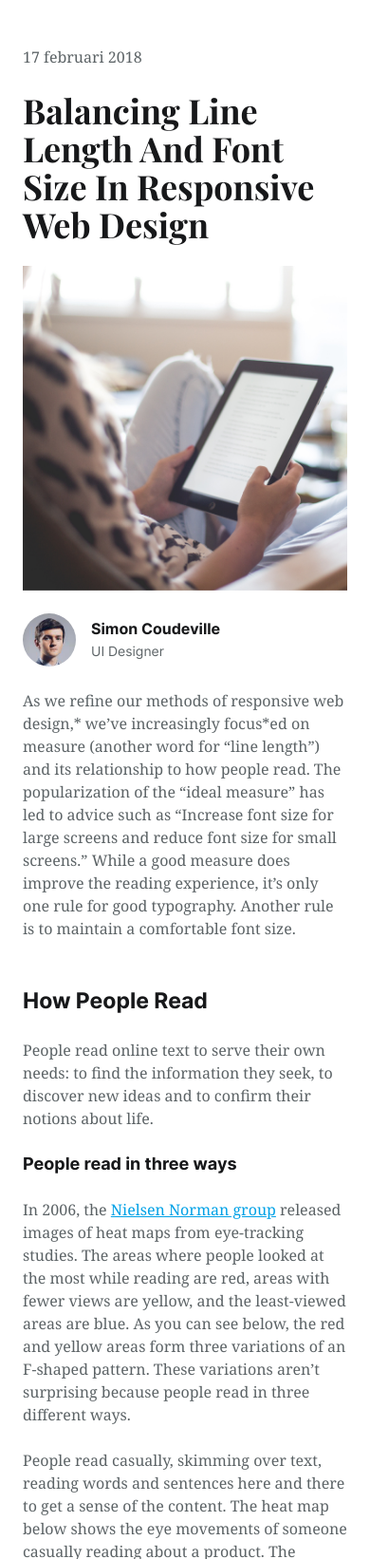
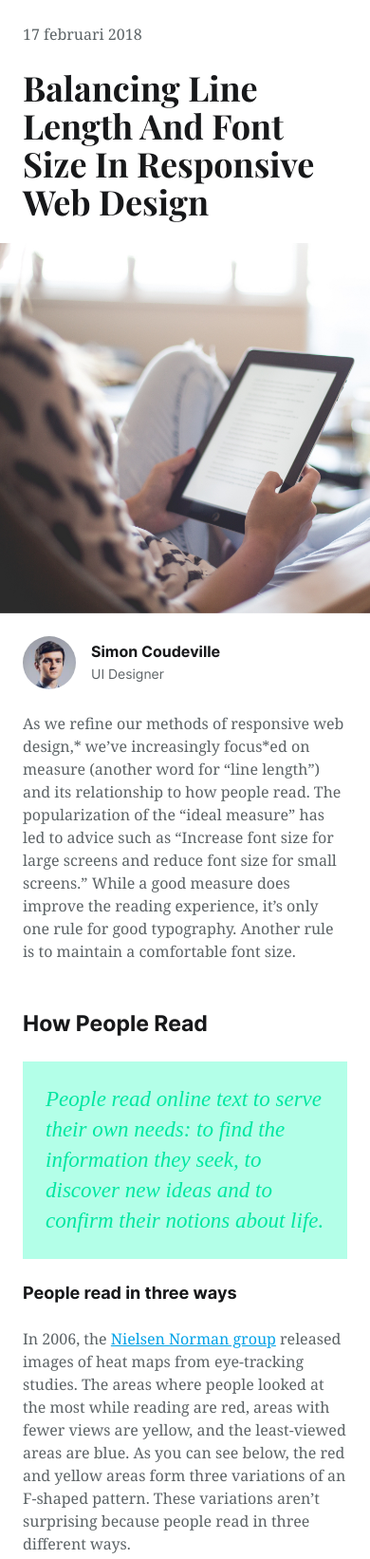
Before and after one commit to mct-ui/blogpost-design-DemeulemeesterTibe, a plain HTML site: page index.html in a window 390 px wide. Shown: the top 1642 px of the page at 95% size. Drawn offline with nearby package versions, Linux system fonts and the light colour scheme; a web font is replaced by a local one.

Commit message:
responsive layout

```diff
--- a/css/screen.css
+++ b/css/screen.css
@@ -22,13 +22,11 @@ html {
   line-height: 1.5;
   font-family: 'droid-serif', georgia, 'Times New Roman', Times, serif;
   color: #5c6366;
-  padding: 48px 24px 24px;
   -webkit-font-smoothing: antialiased;
   -moz-osx-font-smoothing: grayscale;
 }
 
 body {
-  max-width: 42em;
   margin: 0 auto;
 }
 
@@ -219,6 +217,69 @@ a:focus {
   height: 56px;
   border-radius: 100%;
 }
+@media (min-width: 992px) {
+  .c-author {
+    flex-direction: column;
+    align-items: flex-start;
+  }
+}
+/*
+    Componement: Article
+*/
+.c-article__header,
+.c-article__body {
+  max-width: 1200px;
+  margin: 0 auto;
+}
+.c-article__body {
+  padding: 0 24px;
+}
+.c-article__header {
+  padding: 24px 24px 0;
+}
+
+@media (min-width: 768px) {
+  .c-article__header {
+    padding: 48px 48px 24px;
+  }
+  .c-article__author {
+    padding-bottom: 24px;
+  }
+  .c-article__body {
+    padding: 24px 48px;
+  }
+}
+@media (min-width: 992px) {
+  .c-article__body {
+    display: flex;
+    gap: 24px;
+  }
+  .c-article__author {
+    width: 25%;
+  }
+  .c-article__content {
+    width: 75%;
+  }
+}
+
+/*
+    Utilities: max-width
+    ---
+    Utility classes to put specific max widths onto elements
+*/
+.u-max-width-sm {
+  max-width: 36em;
+}
+/*
+Componement blockquote
+*/
+blockquote {
+  color: #00e6a1;
+  font-size: 23px;
+  padding: 24px;
+  background-color: #b3ffe8;
+}
+
 @media print {
   *,
   *:before,
--- a/index.html
+++ b/index.html
@@ -25,19 +25,23 @@
 </head>
 
 <body>
-    <header>
-        <p><time datetime="2018-17-02">17 februari 2018</time></p>
+    <article class="c-article">
+        <header class="c-article__header">
+            <p><time datetime="2018-02-17">17 februari 2018</time></p>
             <h1>Balancing Line Length And Font Size In Responsive Web Design</h1>
         </header>
-    <figure>
+        <figure class="c-article__image">
             <picture>
                 <source srcset="img/picture@2x.jpg" media="(min-width: 1200px)">
                 <source srcset="img/picture.jpg" media="(min-width: 992px)">
                 <source srcset="img/picture-medium@2x.jpg" media="(min-width: 768px)">
                 <source srcset="img/picture-medium.jpg" media="(min-width: 576px)">
-            <img srcset="img/picture-square@2x.jpg" alt="Picture of girl reading on a tablet">
+                <img src="img/picture-square@2x.jpg" srcset="img/picture-square@2x.jpg"
+                    alt="Picture of girl reading on a tablet">
             </picture>
         </figure>
+        <div class="c-article__body">
+            <div class="c-article__author">
                 <div class="c-author">
                     <img class="c-author__image" src="img/avatar.jpg" alt="Avatar foto">
                     <div class="c-author__catption">
@@ -45,54 +49,96 @@
                         <p class="c-author__description">UI Designer</p>
                     </div>
                 </div>
+            </div>
+            <div class="c-article__content">
+                <div class="u-max-width-sm">
                     <p>
-        As we refine our methods of responsive web design,* we’ve increasingly focus*ed on measure (another word for
-        “line length”) and its relationship to how people read. The popularization of the “ideal measure” has led to
-        advice such as “Increase font size for large screens and reduce font size for small screens.” While a good
-        measure does improve the reading experience, it’s only one rule for good typography. Another rule is to maintain
+                        As we refine our methods of responsive web design,* we’ve increasingly focus*ed on measure
+                        (another
+                        word for
+                        “line length”) and its relationship to how people read. The popularization of the “ideal
+                        measure”
+                        has led to
+                        advice such as “Increase font size for large screens and reduce font size for small screens.”
+                        While
+                        a good
+                        measure does improve the reading experience, it’s only one rule for good typography. Another
+                        rule is
+                        to maintain
                         a comfortable font size.
                     </p>
                     <h2>
                         How People Read
                     </h2>
                     <p>
-        People read online text to serve their own needs: to find the information they seek, to discover new ideas and
+                    <blockquote>
+                        People read online text to serve their own needs: to find the information they seek, to discover
+                        new
+                        ideas and
                         to confirm their notions about life.
+                    </blockquote>
                     </p>
                     <h3>
                         People read in three ways
                     </h3>
                     <p>
-        In 2006, the <a href="https://www.nngroup.com/">Nielsen Norman group</a> released images of heat maps from
-        eye-tracking studies. The areas where people looked at the most while reading are red, areas with fewer views
-        are yellow, and the least-viewed areas are blue. As you can see below, the red and yellow areas form three
-        variations of an F-shaped pattern. These variations aren’t surprising because people read in three different
+                        In 2006, the <a href="https://www.nngroup.com/">Nielsen Norman group</a> released images of heat
+                        maps from
+                        eye-tracking studies. The areas where people looked at the most while reading are red, areas
+                        with
+                        fewer views
+                        are yellow, and the least-viewed areas are blue. As you can see below, the red and yellow areas
+                        form
+                        three
+                        variations of an F-shaped pattern. These variations aren’t surprising because people read in
+                        three
+                        different
                         ways.
                     </p>
                     <p>
-        People read casually, skimming over text, reading words and sentences here and there to get a sense of the
-        content. The heat map below shows the eye movements of someone casually reading about a product. The reader
-        spent time looking at the image of the product, reading the first couple of sentences, then scanning through the
+                        People read casually, skimming over text, reading words and sentences here and there to get a
+                        sense
+                        of the
+                        content. The heat map below shows the eye movements of someone casually reading about a product.
+                        The
+                        reader
+                        spent time looking at the image of the product, reading the first couple of sentences, then
+                        scanning
+                        through the
                         bulleted list.
                     </p>
                     <h3>
                         Reading is a complex process
                     </h3>
                     <p>
-        We know that people read in three different ways, but let’s look more closely at how people read — how the
-        F-shaped patterns are formed. We know that people. Don’t. Read. Each. Individual. Word. Instead, they use their
-        foveal (or central) vision to focus on a word, while using their peripheral vision to find the next spot on
+                        We know that people read in three different ways, but let’s look more closely at how people read
+                        —
+                        how the
+                        F-shaped patterns are formed. We know that people. Don’t. Read. Each. Individual. Word. Instead,
+                        they use their
+                        foveal (or central) vision to focus on a word, while using their peripheral vision to find the
+                        next
+                        spot on
                         which to focus.
                     </p>
                     <h2>
                         Line Length (Measure) And Reading
                     </h2>
                     <p>
-        Typographers have been writing about the relationship between horizontal and vertical eye motion for almost a
-        century. In 1928, Jan Tschichold dismissed centered text and advocated for left-aligned text. He argued that
-        this would assist readers by providing a consistent left (vertical) edge for the eye to return to after
+                        Typographers have been writing about the relationship between horizontal and vertical eye motion
+                        for
+                        almost a
+                        century. In 1928, Jan Tschichold dismissed centered text and advocated for left-aligned text. He
+                        argued that
+                        this would assist readers by providing a consistent left (vertical) edge for the eye to return
+                        to
+                        after
                         finishing each (horizontal) line.
                     </p>
+                </div>
+            </div>
+        </div>
+    </article>
 </body>
 
 </html>
```
Lines whose indentation alone changed are shown as unchanged.
